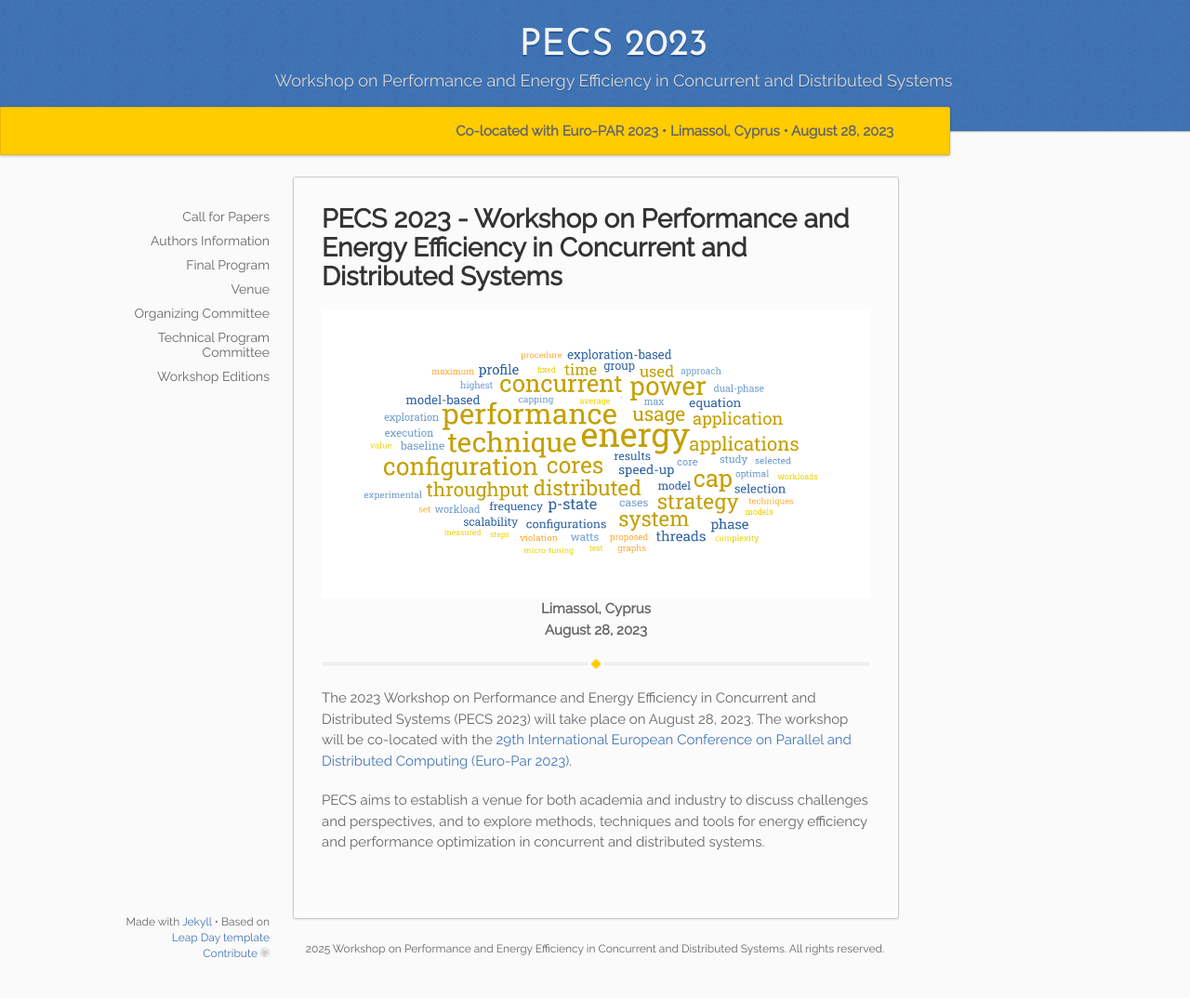
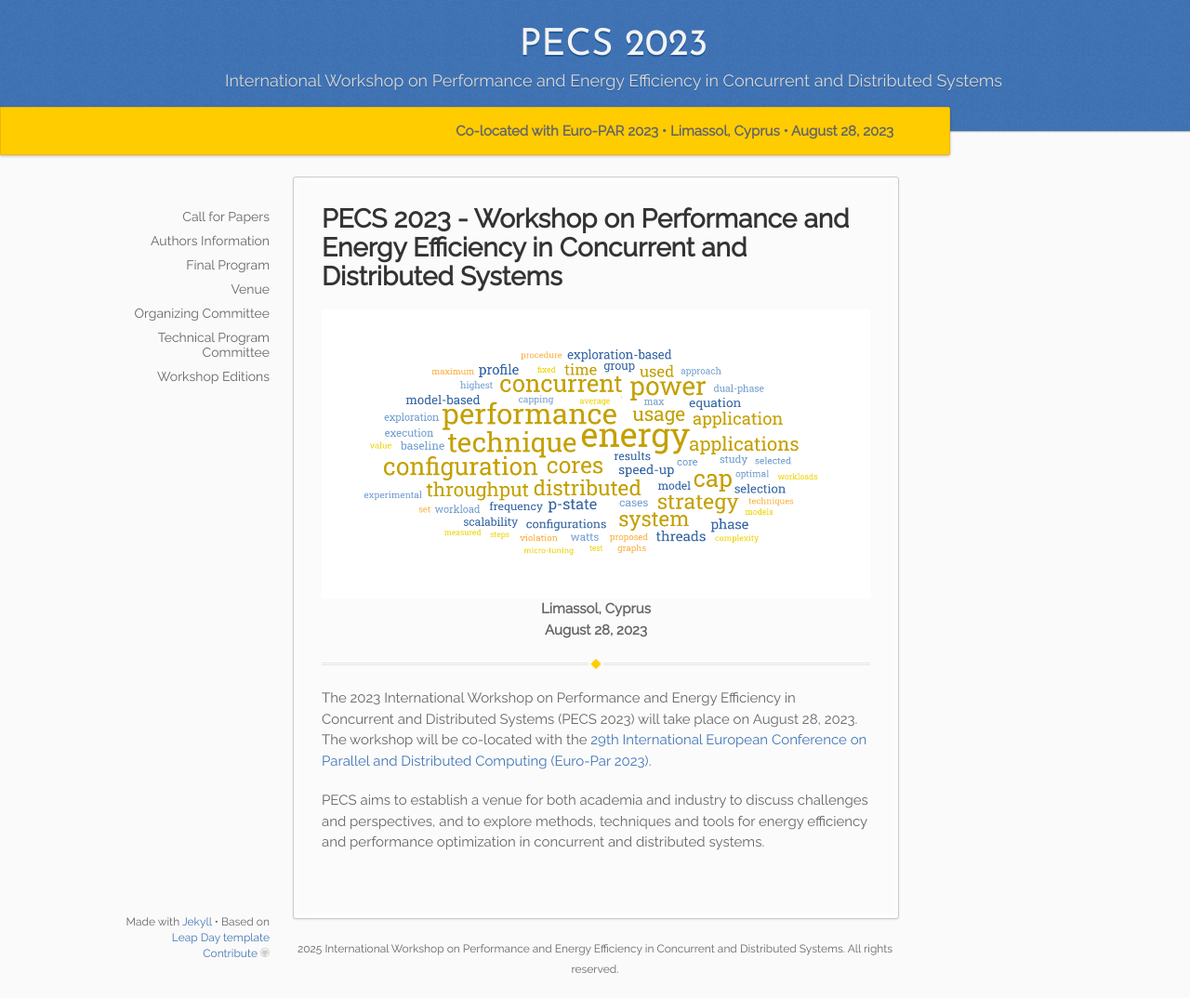
Before and after one commit to pecs-workshop/pecs-workshop.github.io, a Jekyll site: the page built from _2023/index.md, in a window 1280 px wide and 1074 px high. Shown: the whole window at 93% size. Built offline with Jekyll 4.4.1, drawn with Linux system fonts in a browser that asks for light colours.

Commit message:
Added International

```diff
--- a/_config.yml
+++ b/_config.yml
@@ -14,7 +14,7 @@ current_year: 2025
 # edition and set these variables correctly, a good part of the site is already consistent.
 collections:
   '2025':
-    description: Workshop on Performance and Energy Efficiency in Concurrent and Distributed Systems
+    description: International Workshop on Performance and Energy Efficiency in Concurrent and Distributed Systems
     output: true
     permalink: /:collection/:title
     venue: "[TUD Dresden University of Technology](https://2025.euro-par.org/attending/venue)"
@@ -26,7 +26,7 @@ collections:
     submission_link: "https://easychair.org/conferences/?conf=europar2025"
     additionalinfo: "Co-located with Euro-Par 2025"
   '2024':
-    description: Workshop on Performance and Energy Efficiency in Concurrent and Distributed Systems
+    description: International Workshop on Performance and Energy Efficiency in Concurrent and Distributed Systems
     output: true
     permalink: /:collection/:title
     venue: "Department of Computer Science (Polo Fibonacci), University of Pisa, Largo Bruno Pontecorvo 3"
@@ -38,7 +38,7 @@ collections:
     submission_link: "https://pecs2024.hotcrp.com/paper/new"
     additionalinfo: "Co-located with HPDC 2024"
   '2023':
-    description: Workshop on Performance and Energy Efficiency in Concurrent and Distributed Systems
+    description: International Workshop on Performance and Energy Efficiency in Concurrent and Distributed Systems
     output: true
     permalink: /:collection/:title
     venue: "St. Raphael Resort"
@@ -50,7 +50,7 @@ collections:
     submission_link: "https://easychair.org/my/conference?conf=europar2023workshops"
     additionalinfo: "Co-located with Euro-PAR 2023"
   '2022':
-    description: Workshop on Performance and Energy Efficiency in Concurrent Systems
+    description: International Workshop on Performance and Energy Efficiency in Concurrent Systems
     output: true
     permalink: /:collection/:title
     venue: "Virtual Event"
@@ -60,7 +60,7 @@ collections:
     short_pagelimit: "4"
     submission_link: "https://easychair.org/my/conference?conf=pecs2022"
   '2021':
-    description: Workshop on Performance and Energy Efficiency in Concurrent Systems
+    description: International Workshop on Performance and Energy Efficiency in Concurrent Systems
     output: true
     permalink: /:collection/:title
     venue: "INRIA Conference center"
```
